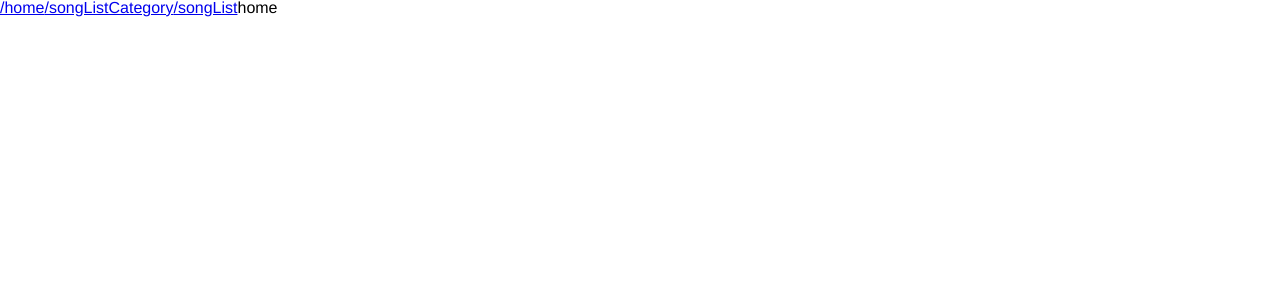
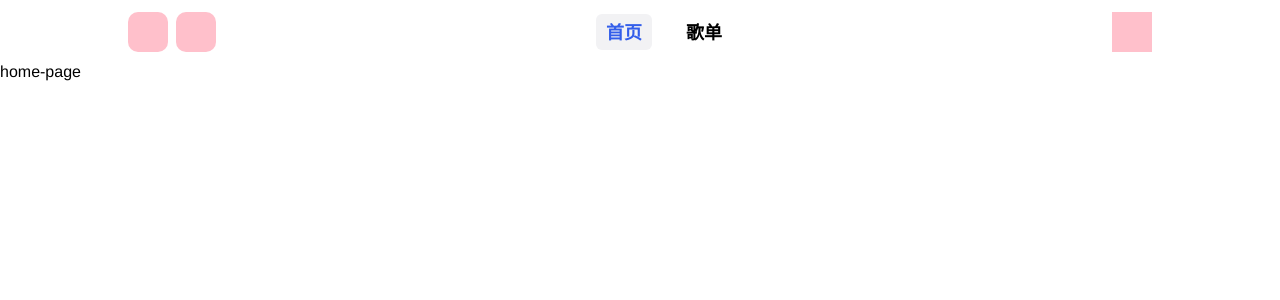
Before and after one commit to GetWang/cloud-music, a React (Create React App) app: page /home in a window 1280 px wide. Shown: the top 300 px of the page. Built offline with nearby package versions, Linux system fonts and the light colour scheme.

Commit message:
feat(views and components): add home view and NavHeader component

```diff
--- a/src/App.js
+++ b/src/App.js
@@ -1,18 +1,25 @@
-import React from 'react';
-import { BrowserRouter, NavLink, Switch, Route, Redirect } from 'react-router-dom';
+import React from "react";
+import {
+  BrowserRouter,
+  Switch,
+  Route,
+  Redirect,
+} from "react-router-dom";
 
-import './App.scss';
+import "./App.scss";
+import Home from "./views/home/home";
+import NavHeader from "./components/NavHeader/NavHeader";
 
 function App() {
   return (
     <div id="app">
       <BrowserRouter>
-        <NavLink to="/home" activeClassName="active">/home</NavLink>
-        <NavLink to="/songListCategory" activeClassName="active">/songListCategory</NavLink>
-        <NavLink to="/songList" activeClassName="active">/songList</NavLink>
+        <NavHeader></NavHeader>
         <Switch>
           <Redirect exact from="/" to="/home"></Redirect>
-          <Route path="/home">home</Route>
+          <Route path="/home">
+            <Home></Home>
+          </Route>
           <Route path="/songListCategory">songListCategory</Route>
           <Route path="/songList">songList</Route>
         </Switch>
--- a/src/App.scss
+++ b/src/App.scss
@@ -0,0 +1,3 @@
+#app {
+  padding-top: 64px;
+}
--- /dev/null
+++ b/src/components/NavHeader/NavHeader.js
@@ -0,0 +1,30 @@
+import React from "react";
+import { NavLink } from "react-router-dom";
+
+import "./NavHeader.scss";
+
+export default class NavHeader extends React.Component {
+  constructor(props) {
+    super(props);
+  }
+
+  render() {
+    return (
+      <header className="nav-header">
+        <div className="nav-btns">
+          <div className="btn back"></div>
+          <div className="btn forward"></div>
+        </div>
+        <div className="navs">
+          <NavLink to="/home" className="nav" activeClassName="active">
+            首页
+          </NavLink>
+          <NavLink to="/songList" className="nav" activeClassName="active">
+            歌单
+          </NavLink>
+        </div>
+        <div className="mode"></div>
+      </header>
+    );
+  }
+}
--- /dev/null
+++ b/src/components/NavHeader/NavHeader.scss
@@ -0,0 +1,55 @@
+.nav-header {
+  position: fixed;
+  top: 0;
+  right: 0;
+  left: 0;
+  display: flex;
+  justify-content: space-between;
+  align-items: center;
+  height: 64px;
+  padding: 0 10vw;
+  background: rgba(255, 255, 255, 0.86);
+  backdrop-filter: saturate(180%) blur(20px);
+  .nav-btns {
+    .btn {
+      float: left;
+      width: 40px;
+      height: 40px;
+      box-sizing: border-box;
+      padding: 8px;
+      border-radius: 10px;
+      background: pink;
+      transition: all 0.2s;
+      &.back {
+        margin-right: 8px;
+      }
+      &:hover {
+        background: #f2f2f4;
+      }
+    }
+  }
+  .navs {
+    .nav {
+      float: left;
+      margin: 0 12px;
+      padding: 8px 10px 6px;
+      border-radius: 6px;
+      font-size: 18px;
+      font-weight: 700;
+      line-height: 22px;
+      text-decoration: none;
+      color: #000;
+      transition: all 0.2s;
+      &:hover,
+      &.active {
+        color: #335eea;
+        background: #f2f2f4;
+      }
+    }
+  }
+  .mode {
+    width: 40px;
+    height: 40px;
+    background: pink;
+  }
+}
--- /dev/null
+++ b/src/views/home/home.js
@@ -0,0 +1,13 @@
+import React from "react";
+
+import "./home.scss";
+
+export default class Home extends React.Component {
+  constructor(props) {
+    super(props);
+  }
+
+  render() {
+    return <div id="home-page">home-page</div>;
+  }
+}
```
Also changed, not shown: src/views/home/home.scss (added).
